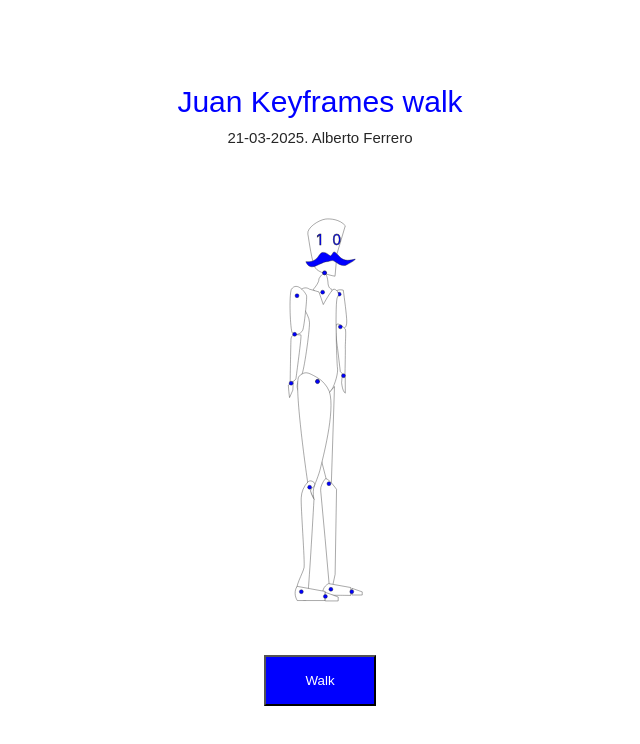
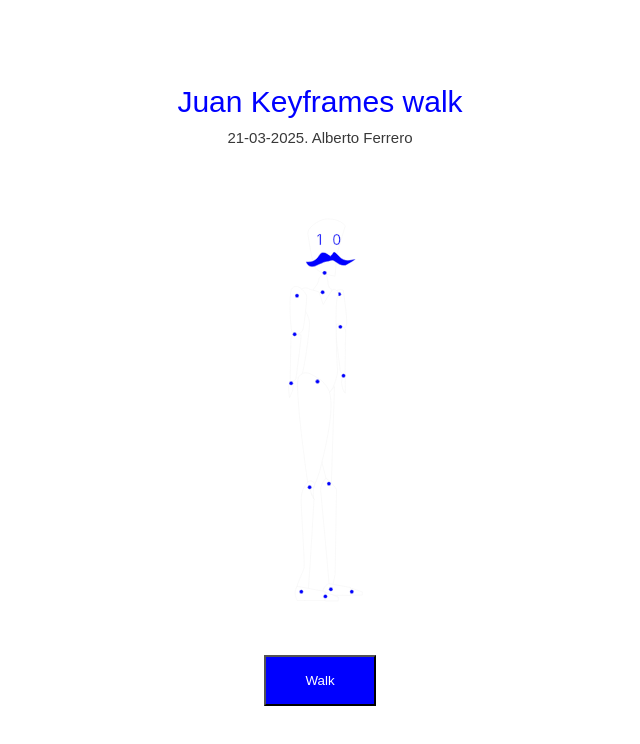
Before and after one commit to alterbo/juan-keyframes-walk, a Vue app: page / in a window 1280 px wide. Shown: the top 744 px of the page, without its empty margins (320-960 px from the left). Built offline with nearby package versions, Linux system fonts and the light colour scheme.

Commit message:
update dark theming colors

```diff
--- a/index.html
+++ b/index.html
@@ -1,5 +1,5 @@
 <!doctype html>
-<html lang="">
+<html lang="en">
   <head>
     <meta charset="UTF-8" />
     <link rel="icon" href="/favicon.ico" />
--- a/src/App.vue
+++ b/src/App.vue
@@ -27,7 +27,7 @@
         <BodyPart part="mustache" :anchor="{ x: 440.5, y: 159.5 }" :rotation="headRotation">
           <path
             class="mustache"
-            fill="blue"
+            :fill="`var(--color-accent)`"
             d="M434 108c7.2-2.4 17 5 21 9 9-6 5.2-20.7 22 0 13 16 31.2 9.5 41.5 7.5-1.7 4.3-13.5 9.7-21.5 14.5-10 6-21-2-30-8s-12 0-21 0-30 15-40 13c-8-1.6-12-9.3-13-13 29 4 32-20 41-23Z"
           />
           <text x="420" y="90" font-size="36">{{ countdownTimer[0] }}</text>
@@ -221,7 +221,7 @@ g {
 
 svg {
   fill: var(--bg-color);
-  stroke: var(--color);
+  stroke: var(--bg-color-accent);
   transition: transform 1000ms linear;
   margin: 0 auto;
   max-height: 50vh;
--- a/src/assets/base.css
+++ b/src/assets/base.css
@@ -1,13 +1,16 @@
 :root {
   --bg-color: #fff;
-  --color: #262626;
+  --bg-color-accent: #f0f0f0;
+  --color: #383838;
   --color-accent: blue;
 }
 
 @media (prefers-color-scheme: dark) {
   :root {
     --bg-color: #363636;
+    --bg-color-accent: #0e0e0e;
     --color: #c3c3c3;
+    --color-accent: #e9e916;
   }
 }
 
--- a/src/assets/main.css
+++ b/src/assets/main.css
@@ -28,7 +28,7 @@ button {
 }
 
 h1 {
-  color: blue;
+  color: var(--color-accent);
 }
 
 .header {
@@ -52,12 +52,6 @@ h1 {
   z-index: 10;
 }
 
-@media (hover: hover) {
-  a:hover {
-    background-color: hsla(160, 100%, 37%, 0.2);
-  }
-}
-
 @media (width > 1024) {
   #app {
     display: grid;
--- a/src/components/body-part.vue
+++ b/src/components/body-part.vue
@@ -1,7 +1,7 @@
 <template>
   <g :transform="computedTransform">
     <slot />
-    <circle :cx="anchor.x" :cy="anchor.y" r="5" fill="blue" />
+    <circle :cx="anchor.x" :cy="anchor.y" r="5" :fill="`var(--color-accent)`" />
   </g>
 </template>
 
```
